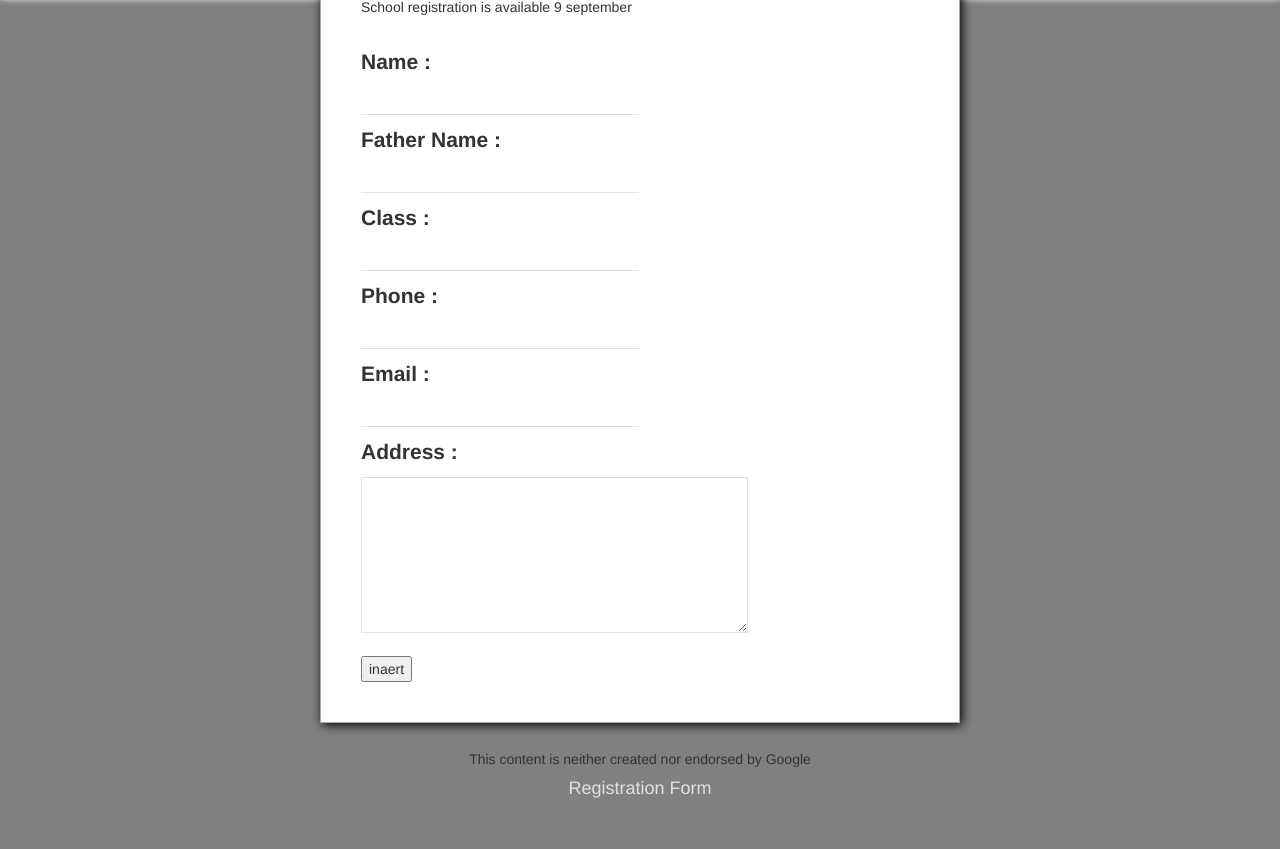
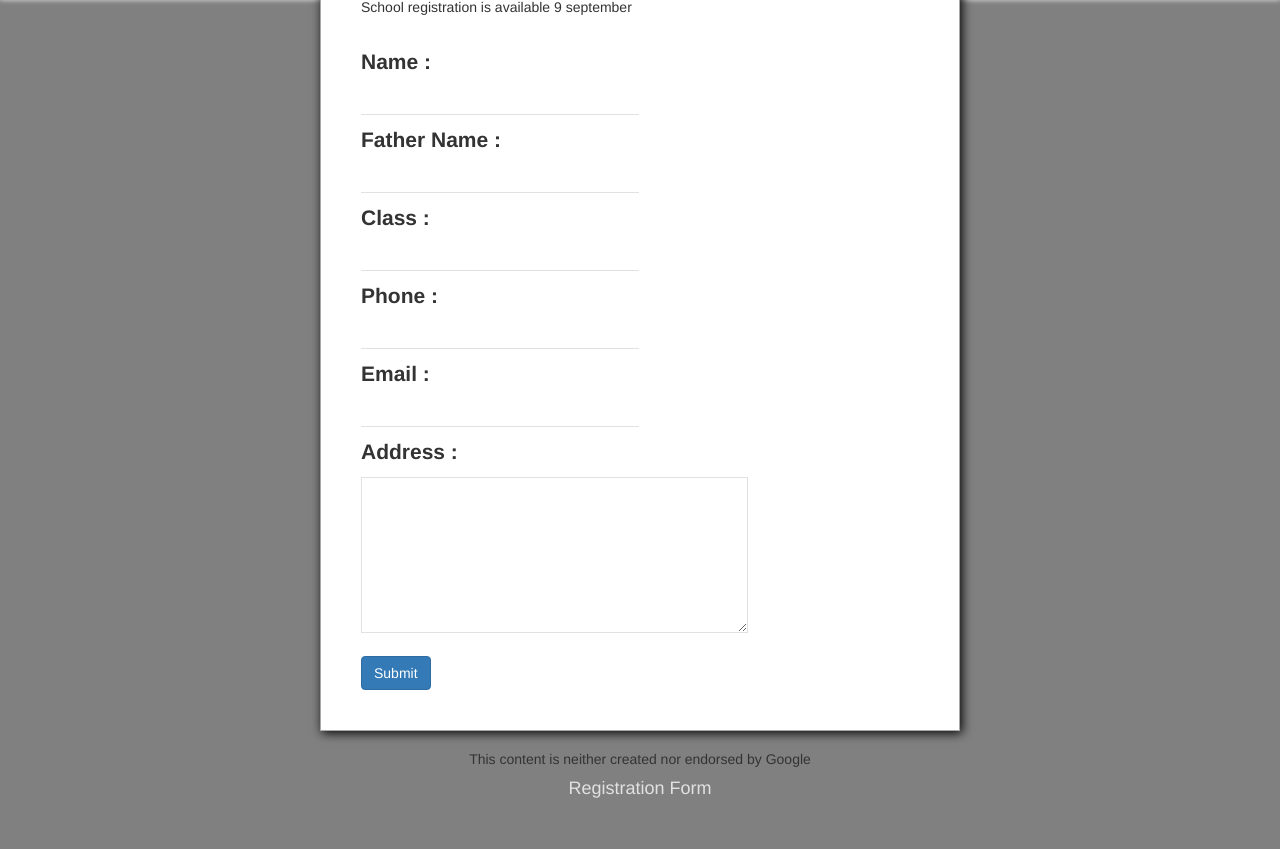
Before and after one commit to XeeshanAnsari/School_Management_php, a PHP site: page /regForm.php in a window 1280 px wide. Shown: the part 301-1150 px from the top of the page. Run offline with PHP 8.4, Linux system fonts and the light colour scheme.

Commit message:
resolve design in submit btn in regFrom page

```diff
--- a/regForm.php
+++ b/regForm.php
@@ -24,7 +24,7 @@
                        <label for="s_email">Email : <br/><input type="text" name="s_email" id="s_email" class="input-field"></label><br>
                        <label for="s_address">Address : <br/><textarea name="s_address" id="s_address"  cols="30" rows="5"></textarea>
                        </label><br>
-                       <input type="submit" name="submit" value="inaert">
+                       <input type="submit" name="submit" value="Submit" class="btn btn-primary">
                     </form>
                 </div>
         </div>
```
